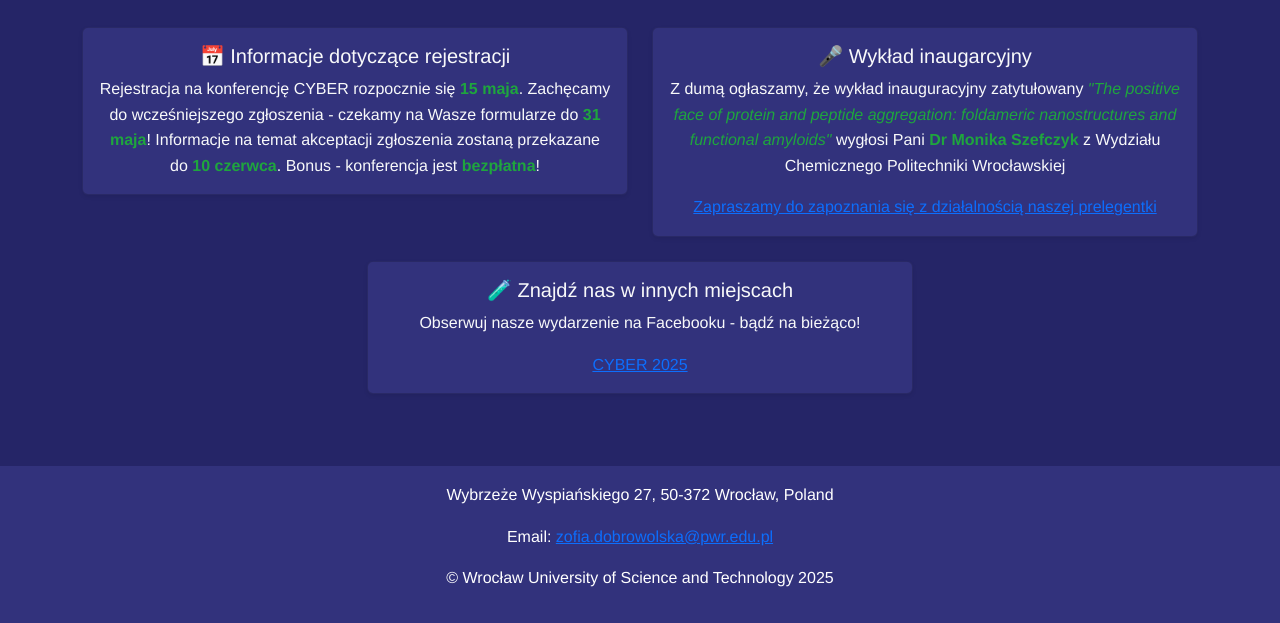
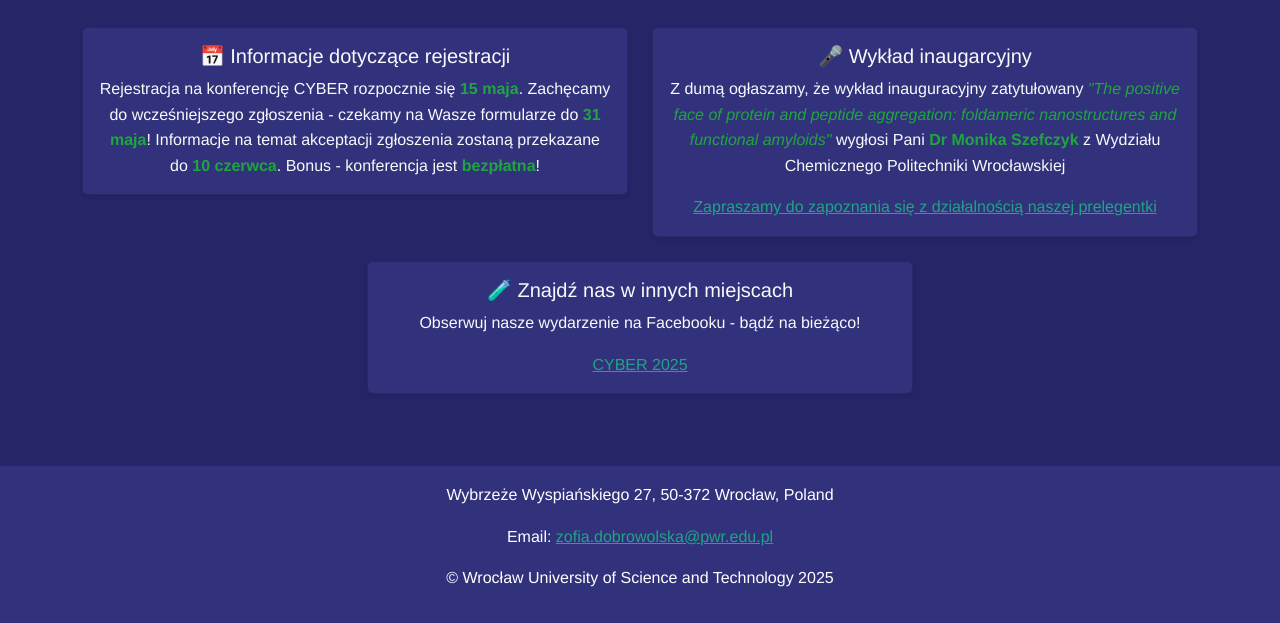
Before and after one commit to boojoom/IB_conf_2025, a PHP site: page /aktualnosci.php in a window 1280 px wide. Shown: the part 307-930 px from the top of the page. Run offline with PHP 8.4, Linux system fonts and the light colour scheme.

Commit message:
Ulepszona widoczność linków

```diff
--- a/aktualnosci.php
+++ b/aktualnosci.php
@@ -31,7 +31,7 @@ include("includes/navbar.php");
                     <div class="card-body">
                         <h5 class="card-title"><?php echo $lang['announcement_2_title']; ?></h5>
                         <p class="card-text"><?php echo $lang['announcement_2_text']; ?></p>
-                        <a href="https://bioorganic.pwr.edu.pl/people/monika-szefczyk"><?php echo $lang['announcement_2_link']; ?></a>
+                        <a href="https://bioorganic.pwr.edu.pl/people/monika-szefczyk" style="color: #1FA581"><?php echo $lang['announcement_2_link']; ?></a>
                     </div>
                 </div>
             </div>
@@ -42,7 +42,7 @@ include("includes/navbar.php");
                     <div class="card-body">
                         <h5 class="card-title"><?php echo $lang['announcement_3_title']; ?></h5>
                         <p class="card-text"><?php echo $lang['announcement_3_text']; ?></p>
-                        <a href="https://www.facebook.com/events/1820904282082616?acontext=%7B%22event_action_history%22%3A[%7B%22extra_data%22%3A%22%22%2C%22mechanism%22%3A%22surface%22%2C%22surface%22%3A%22edit_dialog%22%7D%2C%7B%22extra_data%22%3A%22%22%2C%22mechanism%22%3A%22surface%22%2C%22surface%22%3A%22permalink%22%7D%2C%7B%22extra_data%22%3A%22%22%2C%22mechanism%22%3A%22surface%22%2C%22surface%22%3A%22edit_dialog%22%7D]%2C%22ref_notif_type%22%3Anull%7D">CYBER 2025</a>
+                        <a href="https://www.facebook.com/events/1820904282082616?acontext=%7B%22event_action_history%22%3A[%7B%22extra_data%22%3A%22%22%2C%22mechanism%22%3A%22surface%22%2C%22surface%22%3A%22edit_dialog%22%7D%2C%7B%22extra_data%22%3A%22%22%2C%22mechanism%22%3A%22surface%22%2C%22surface%22%3A%22permalink%22%7D%2C%7B%22extra_data%22%3A%22%22%2C%22mechanism%22%3A%22surface%22%2C%22surface%22%3A%22edit_dialog%22%7D]%2C%22ref_notif_type%22%3Anull%7D" style="color: #1FA581">CYBER 2025</a>
                     </div>
                 </div>
             </div>
--- a/includes/footer.php
+++ b/includes/footer.php
@@ -1,6 +1,6 @@
 <footer>
     <link rel="stylesheet" href="css/style.css">
     <p>Wybrzeże Wyspiańskiego 27, 50-372 Wrocław, Poland</p>
-    <p>Email: <a href="mailto:zofia.dobrowolska@pwr.edu.pl">zofia.dobrowolska@pwr.edu.pl</a></p>
+    <p>Email: <a href="mailto:zofia.dobrowolska@pwr.edu.pl" style="color: #1FA581">zofia.dobrowolska@pwr.edu.pl</a></p>
     <p>&copy; Wrocław University of Science and Technology 2025</p>
 </footer>
--- a/organizatorzy.php
+++ b/organizatorzy.php
@@ -39,7 +39,7 @@ include("includes/navbar.php");
                     <div class="card-body d-flex flex-column justify-content-center text-center">
                         <h5 class="card-title mb-2"><?php echo $member['name']; ?></h5>
                         <p class="card-text"><?php echo $member['role']; ?></p>
-                        <p class="card-text"> <a href="mailto:<?php echo $member['email']; ?>"><?php echo $member['email']; ?></a></p>
+                        <p class="card-text"> <a href="mailto:<?php echo $member['email'];?>" style="color: #1FA581"><?php echo $member['email']; ?></a></p>
                     </div>
                 </div>
             </div>
```
Also changed, not shown: index.php (+0 -9 lines).
